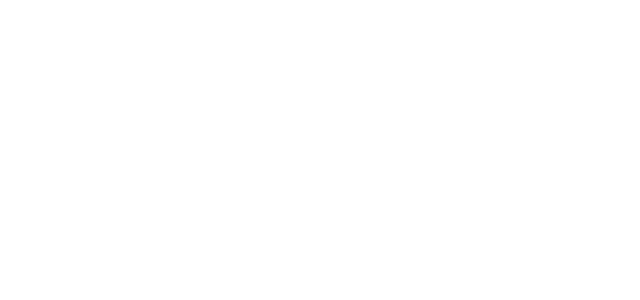
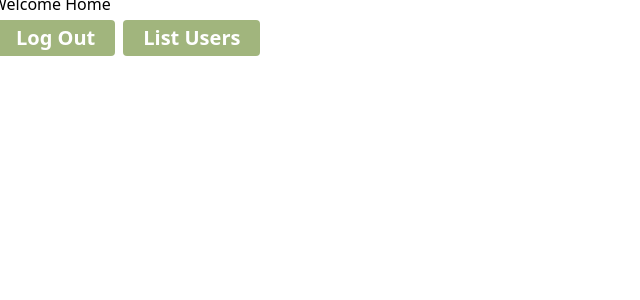
Before and after one commit to justlytoothy/BugTrack, a React (Create React App) app in the folder project/client/: page / in a window 1280 px wide. Both pictures are taken after typing "Sample", "Sample123" into the empty fields and a click on the button "Login". Shown: the top 300 px of the page, without its empty margins (0-640 px from the left). Built offline with nearby package versions, Linux system fonts and the light colour scheme; no server answers.

Commit message:
Logout implement and begin x-access, listusers

```diff
--- a/project/client/src/App.js
+++ b/project/client/src/App.js
@@ -1,6 +1,6 @@
 import React from 'react';
 import './App.css';
-import { Router, Switch, Route, Link } from 'react-router-dom';
+//import { Router, Switch, Route, Link } from 'react-router-dom';
 import { useSelector } from 'react-redux';
 import LoginComponent from './features/auth/loginComponent';
 import HomeComponent from './features/home/homeComponent';
@@ -10,6 +10,7 @@ function App() {
 	const loggedIn = useSelector(getIsLogged);
 	let fullApp;
 	if (loggedIn) {
+		console.log("Success!")
 		fullApp = (
 			<div className=''>
 				<HomeComponent></HomeComponent>
--- a/project/client/src/features/auth/authSlice.js
+++ b/project/client/src/features/auth/authSlice.js
@@ -2,11 +2,11 @@ import { createSlice, createAsyncThunk } from '@reduxjs/toolkit';
 import axios from 'axios';
 axios.defaults.baseURL = 'http://localhost:3500/';
 const API_URL = 'http://localhost:3500/user';
-const user = JSON.parse(sessionStorage.getItem('user'));
+const userPre = sessionStorage.getItem('user');
+const user = JSON.parse(userPre);
 const initialState = user
 	? { isLoggedIn: true, user, status: 'none', error: null }
 	: { isLoggedIn: false, user: null, status: 'none', error: null };
-
 export const loginUser = createAsyncThunk('user/login', async (user) => {
 	try {
 		const response = await axios.post('user/login', user);
@@ -15,6 +15,20 @@ export const loginUser = createAsyncThunk('user/login', async (user) => {
 		console.log('An error of ' + err.message + ' has occured');
 	}
 });
+export const listAllUsers = createAsyncThunk('user/list', async () => {
+	try {
+		const response = await axios.get('user', {
+			headers: { 'x-access-token': user.token },
+		});
+		return response.data;
+	} catch (err) {
+		console.log('An error of ' + err.message + ' has occured');
+	}
+});
+
+export const logoutUser = createAsyncThunk('user/logout', async () => {
+	return true;
+});
 
 const authSlice = createSlice({
 	name: 'auth',
@@ -22,10 +36,6 @@ const authSlice = createSlice({
 	reducers: {
 		login(state, action) {
 			state.push(action.payload);
-		},
-		logout(state, action) {
-			const todo = state.find((todo) => todo.id === action.payload);
-			todo.completed = !todo.completed;
 		},
 		register(state, action) {
 			return {
@@ -41,11 +51,36 @@ const authSlice = createSlice({
 			})
 			.addCase(loginUser.fulfilled, (state, action) => {
 				state.status = 'success';
-				console.log(action.payload);
 				state.isLoggedIn = true;
-				sessionStorage.setItem('user', action.payload);
+				state.user = action.payload;
+				let myString = JSON.stringify(action.payload);
+				sessionStorage.setItem('user', myString);
 			})
 			.addCase(loginUser.rejected, (state, action) => {
+				state.status = 'failed';
+				state.error = action.error.message;
+			})
+			.addCase(logoutUser.pending, (state, action) => {
+				state.status = 'loading';
+			})
+			.addCase(logoutUser.fulfilled, (state, action) => {
+				state.status = 'success';
+				state.isLoggedIn = false;
+				state.user = null;
+				sessionStorage.removeItem('user');
+			})
+			.addCase(logoutUser.rejected, (state, action) => {
+				state.status = 'failed';
+				state.error = action.error.message;
+			})
+			.addCase(listAllUsers.pending, (state, action) => {
+				state.status = 'loading';
+			})
+			.addCase(listAllUsers.fulfilled, (state, action) => {
+				state.status = 'success';
+				console.log(action.payload);
+			})
+			.addCase(listAllUsers.rejected, (state, action) => {
 				state.status = 'failed';
 				state.error = action.error.message;
 			});
@@ -55,5 +90,5 @@ const authSlice = createSlice({
 export const getLoginStatus = (state) => state.auth.status;
 export const getIsLogged = (state) => state.auth.isLoggedIn;
 export const getLoginError = (state) => state.auth.error;
-export const { login, logout, register } = authSlice.actions;
+export const { login, register } = authSlice.actions;
 export default authSlice.reducer;
--- a/project/client/src/features/home/homeComponent.jsx
+++ b/project/client/src/features/home/homeComponent.jsx
@@ -1,8 +1,33 @@
 import React from 'react';
+import { logoutUser, listAllUsers } from '../auth/authSlice.js';
+import { useDispatch } from 'react-redux';
 import common from '../../common/commonImports.js';
 
 const HomeComponent = () => {
-	return <div>Welcome Home</div>;
+	const dispatch = useDispatch();
+
+	function logout() {
+		console.log(sessionStorage.getItem('user'));
+		dispatch(logoutUser());
+		console.log(sessionStorage.getItem('user'));
+	}
+	function listAll() {
+		dispatch(listAllUsers());
+	}
+
+	return (
+		<div>
+			<p className='text-black'>Welcome Home</p>
+			<common.ActionButton
+				type='submit'
+				click={logout}
+				text='Log Out'></common.ActionButton>
+			<common.ActionButton
+				type='submit'
+				click={listAll}
+				text='List Users'></common.ActionButton>
+		</div>
+	);
 };
 
 export default HomeComponent;
--- a/project/client/src/services/auth-header.js
+++ b/project/client/src/services/auth-header.js
@@ -1,8 +1,12 @@
-export default function authHeader() {
-	const user = JSON.parse(localStorage.getItem('user'));
-	if (user && user.accessToken) {
-		return { 'x-access-token': user.accessToken };
+function authHeader() {
+	const user = JSON.parse(sessionStorage.getItem('user'));
+	if (user && user.token) {
+		return "{ 'x-access-token': user.token }";
 	} else {
-		return {};
+		return "{}";
 	}
 }
+
+const token = authHeader();
+
+export default token;
--- a/project/client/src/services/auth.service.js
+++ /dev/null
@@ -1,29 +0,0 @@
-import axios from 'axios';
-const API_URL = 'http://localhost:3500/api/auth/';
-
-const register = (username, email, password) => {
-	return axios.post(API_URL + 'signup', {
-		username,
-		email,
-		password,
-	});
-};
-
-const login = (username, password) => {
-	return axios.post(API_URL + 'login', {
-		username,
-		password,
-	});
-};
-
-const logout = () => {
-	localStorage.removeItem('user');
-};
-
-const authService = {
-	register,
-	login,
-	logout,
-};
-
-export default authService;
--- a/project/client/src/services/user.service.js
+++ /dev/null
@@ -1,3 +0,0 @@
-// import axios from "axios";
-// import authHeader from "./auth-header";
-// const API_URL = 'http://localhost:3500/api/test/'
```
Also changed, not shown: 1 other file (tests, documents, lock files or other folders).
